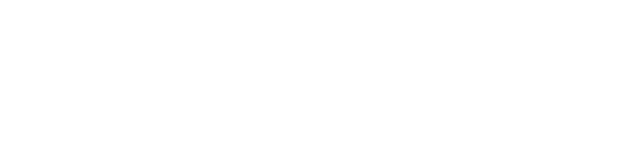
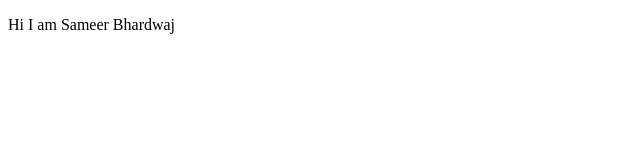
Before and after one commit to DarkPhoenix-75/JavaScript, a website: page 08_events/01.html in a window 1280 px wide. Shown: the whole page, without its empty margins (0-640 px from the left). Drawn offline with Linux system fonts and the light colour scheme.

Commit message:
From VS Code

```diff
--- a/08_events/01.html
+++ b/08_events/01.html
@@ -1,11 +1,14 @@
 <!DOCTYPE html>
 <html lang="en">
+
 <head>
     <meta charset="UTF-8">
     <meta name="viewport" content="width=device-width, initial-scale=1.0">
     <title>HTML Events</title>
 </head>
+
 <body>
+    <p>Hi I am Sameer Bhardwaj</p>
+</body>
 
-</body>
 </html>
```
